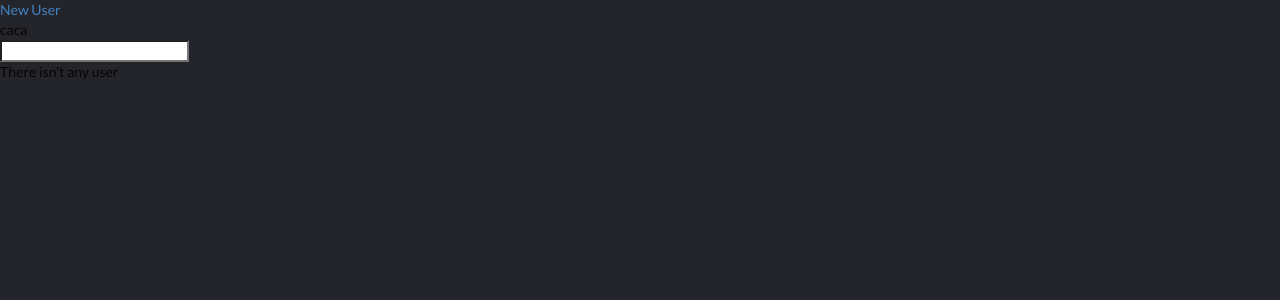
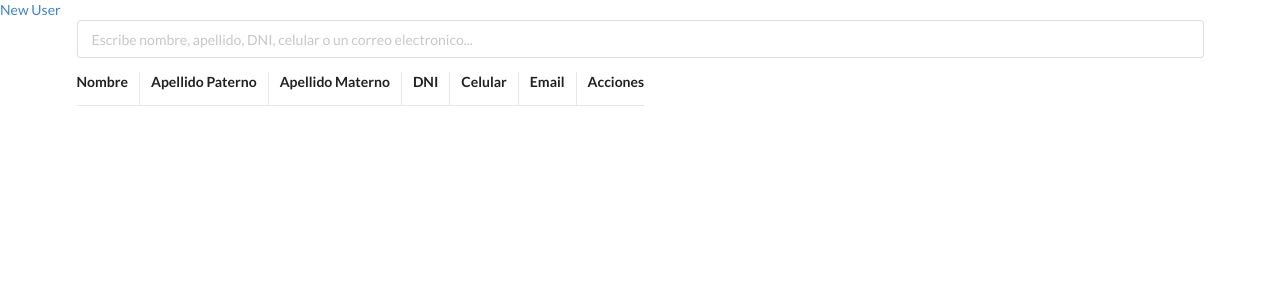
Before and after one commit to aronian666/location, a Vue app: page / in a window 1280 px wide. Shown: the top 300 px of the page. Built offline with nearby package versions, Linux system fonts and the light colour scheme.

Commit message:
add genero

```diff
--- a/src/App.vue
+++ b/src/App.vue
@@ -3,7 +3,6 @@
     <nav>
       <router-link to="/users/new">New User</router-link>
     </nav>
-    <div>caca</div>
     <router-view/>
   </div>
 </template>
@@ -13,7 +12,5 @@
 </script>
 
 <style>
-  body {
-    background: #24252a !important;
-  }
+
 </style>
--- a/src/components/Map.vue
+++ b/src/components/Map.vue
@@ -8,6 +8,7 @@ export default {
     name: 'GoogleMaps',
     props: {
         user: Object,
+        search: String,
         options: {
             type: Object,
             default: function(){
@@ -19,6 +20,7 @@ export default {
         const loader = new Loader('AIzaSyC090yeXmE6adzPnrEDPhG-vQ2bPdbdt4s');
         console.log(this.google)
         this.google = await loader.load();
+
         this.directionsRenderer = new this.google.maps.DirectionsRenderer
         this.directionsService = new this.google.maps.DirectionsService
         this.map = new this.google.maps.Map(document.getElementById("map"), {
--- a/src/main.js
+++ b/src/main.js
@@ -1,11 +1,25 @@
 import Vue from 'vue'
 import App from './App.vue'
-import firebase from 'firebase'
+import firebase from 'firebase/app'
 import router from './router'
 import 'semantic-ui-css/semantic.min.css';
 
 Array.prototype.search = function(search){ // Funcion general para busqueda en la tabla, las tablas dependeran de esta en el futuro, migrar todas las tablas aqui plox
+
   return this.filter(element => {
+    if (typeof search == 'string'){
+      let values = Object.values(element)
+      for (let i = 0; i < values.length; i++){
+        if (typeof values[i] != 'string'){
+          continue
+        }
+        if (values[i].toLowerCase().search(search.toLowerCase()) != -1){
+          return true
+        }
+      }
+
+      return false
+    } else {
       var keys = Object.keys(search)
       for (var i = 0; i < keys.length; i++) {
         var key = keys[i]
@@ -17,7 +31,11 @@ Array.prototype.search = function(search){ // Funcion general para busqueda en l
         }
       }
       return true
+    }
   })
+}
+String.prototype.capitalize = function() {
+  return this.charAt(0).toUpperCase() + this.slice(1);
 }
 
 Vue.config.productionTip = false
--- a/src/views/Search.vue
+++ b/src/views/Search.vue
@@ -1,56 +1,129 @@
 <template>
-  <section class="container">
-    <nav>
-      <input type="text" v-model="search"/>
-    </nav>
-    <div>
-      <ol v-if="users.length > 0">
-        <li v-for="user in users" :key="user.name">{{user.name}}</li>
-      </ol>
-      <div v-else>
-        There isn't any user
-      </div>
+  <section class="ui container">
+    <div class="ui form">
+      <input type="text" v-model="search" placeholder="Escribe nombre, apellido, DNI, celular o un correo electronico..." />
     </div>
+    <table class="ui very basic collapsing celled table">
+      <thead>
+        <tr>
+          <th>Nombre</th>
+          <th>Apellido Paterno</th>
+          <th>Apellido Materno</th>
+          <th>DNI</th>
+          <th>Celular</th>
+          <th>Email</th>
+          <th>Acciones</th>
+        </tr>
+      </thead>
+      <tbody>
+        <tr v-for="user in users.search(search)" :key="user.id">
+          <td>
+            <h4 class="ui image header">
+              <img :src="photos[Math.floor(Math.random() * photos.length)]" class="ui mini rounded image">
+              <div class="content">
+                {{user.name}}
+                <div class="sub header">{{user.role}}
+              </div>
+            </div>
+          </h4></td>
+          <td>
+            {{user.last_name1}}
+          </td>
+          <td>
+            {{user.last_name2}}
+          </td>
+          <td>
+            {{user.dni}}
+          </td>
+          <td>
+            {{user.cellphone}}
+          </td>
+          <td>
+            {{user.email}}
+          </td>
+          <td>
+            <router-link :to="{ name: 'ShowUser', params: { id: user.id }}" class="ui positive basic button">Ver</router-link>
+
+          </td>
+        </tr>
+
+      </tbody>
+    </table>
   </section>
 </template>
 
 <script>
-import { firestore } from 'firebase/app';
-import 'firebase/firestore'
+import { database } from 'firebase/app';
+import 'firebase/database'
 export default {
   name: "App",
   data: function(){
-    let db = firestore()
+    let db = database()
     this.ref = {
-      users: db.collection('users')
+      users: db.ref('users')
     }
+    this.properties = [
+      'name',
+      'last_name',
+      'dni',
+      'cellphone',
+      'email',
+    ]
+    this.photos = [
+      'https://semantic-ui.com/images/avatar2/large/kristy.png',
+      'https://semantic-ui.com/images/avatar2/large/matthew.png',
+      'https://semantic-ui.com/images/avatar2/large/molly.png',
+      'https://semantic-ui.com/images/avatar/large/elliot.jpg'
+    ]
     return {
       search: "",
       users: [],
-      lastChange: Date.now()
-
     }
   },
   watch: {
-    search: async function(search){
-      let element = this;
-      setTimeout(async function() {
-        if (Date.now() - element.lastChange >= 0) {
-          element.users = await element.getUsers(search)
-        }
-      }, 0);
-      this.lastChange = Date.now();
+    search: function(search, ga){
+      if (search.length == 1 && ga.length != 2){
+        this.getUsers(search)
+      } else if (search.length == 0) {
+        this.users = []
+      }
     }
   },
   methods: {
-    getUsers: async function(search){
-      let users = []
+    getUsers: function(search){
+      //search = search
+
+      //const end = search.toUpperCase() + 'Z'
+      let users = {}
       const end = search.replace(/.$/, c => String.fromCharCode(c.charCodeAt(0) + 1));
+      for (let i = 0; i < this.properties.length; i++){
+        this.ref.users.orderByChild(this.properties[i]).startAt(search.toLowerCase()).endAt(end.toLowerCase()).once('value').then(snap => {
+          Object.values(Object.assign(users, snap.val()))
+          let ga = []
+          Object.keys(users).forEach(id => {
+            ga.push(Object.assign({id}, users[id]))
+          })
+          this.users = ga
+
+        })
+        this.ref.users.orderByChild(this.properties[i]).startAt(search.toUpperCase()).endAt(end.toUpperCase()).once('value').then(snap => {
+          Object.values(Object.assign(users, snap.val()))
+          let ga = []
+          Object.keys(users).forEach(id => {
+            ga.push(Object.assign({id}, users[id]))
+          })
+          this.users = ga
+        })
+      }
+
+      //return users
+      /*let users = []
+
       let ga = await (this.ref.users.where('name', '>=', search.toUpperCase()).where('name', '<', end.toLowerCase()).get())
       ga.forEach(user => {
         users.push(Object.assign({id: user.id}, user.data()))
       })
-      return users
+      return users*/
     }
   }
 }
--- a/src/views/users/New.vue
+++ b/src/views/users/New.vue
@@ -1,9 +1,9 @@
 <template>
     <form class="ui container" @submit.prevent="addUser">
-        <div class="ui inverted form stackable equal width grid">
+        <div class="ui form stackable equal width grid">
             <div class="column">
                 <div class="inline field">
-                    <label for="user[name]">Name:</label>
+                    <label for="user[name]">Nombre:</label>
                     <div class="ui icon input">
                         <input v-model="user.name" required type="text" placeholder="Nombre" name="user[name]" id="user[name]">
                         <i v-if="user.name" class="check icon" style="color: green"></i>
@@ -11,11 +11,28 @@
                     </div>
                 </div>
                 <div class="inline field">
-                    <label for="user[last_name]">Last Name:</label>
+                    <label for="user[last_name1]">Apellido Paterno:</label>
                     <div class="ui icon input">
-                        <input v-model="user.last_name" required type="text" placeholder="Apellido" name="user[last_name]" id="user[last_name]">
-
-                        <i v-if="user.last_name" class="check icon" style="color: green"></i>
+                        <input v-model="user.last_name1" required type="text" placeholder="Apellido" name="user[last_name1]" id="user[last_name2]">
+                        <i v-if="user.last_name1" class="check icon" style="color: green"></i>
+                        <i v-else class="expand arrows alternate icon" style="color: red"></i>
+                    </div>
+                </div>
+                <div class="inline field">
+                    <label for="user[last_name2]">Apellido Materno:</label>
+                    <div class="ui icon input">
+                        <input v-model="user.last_name2" required type="text" placeholder="Apellido" name="user[last_name2]" id="user[last_name2]">
+                        <i v-if="user.last_name2" class="check icon" style="color: green"></i>
+                        <i v-else class="expand arrows alternate icon" style="color: red"></i>
+                    </div>
+                </div>
+                <div class="inline field">
+                    <label for="user[name]">Genero:</label>
+                    <div class="ui icon input">
+                        <select v-model="user.gender" name="user[gender]" id="user[gender]">
+                            <option :value="gender" :key="gender" v-for="gender in ['Masculino', 'Femenino']">{{ gender }}</option>
+                        </select>
+                        <i v-if="user.gender" class="check icon" style="color: green"></i>
                         <i v-else class="expand arrows alternate icon" style="color: red"></i>
                     </div>
                 </div>
@@ -28,7 +45,7 @@
                     </div>
                 </div>
                 <div class="inline field">
-                    <label for="user[cellphone]">Cellphone:</label>
+                    <label for="user[cellphone]">Celular:</label>
                     <div class="ui icon input">
                         <input v-model="user.cellphone"  required placeholder="Cellphone" name="user[cellphone]" id="user[cellphone]">
                         <i v-if="!verify.cellphone && user.cellphone" class="check icon" style="color: green"></i>
@@ -36,7 +53,7 @@
                     </div>
                 </div>
                 <div class="inline field">
-                    <label for="user[email]">Email:</label>
+                    <label for="user[email]">Correo Electronico:</label>
                     <div class="ui icon input">
                         <input v-model="user.email" required type="email" placeholder="Email" name="user[email]" id="user[email]">
                         <i v-if="user.email && !verify.email" class="check icon" style="color: green"></i>
@@ -46,7 +63,7 @@
             </div>
             <div class="column field">
                 <label>Su casa</label>
-                <GoogleMaps :user="user" :options="{marker: true}" />
+                <GoogleMaps :user="user" :search="casa" :options="{marker: true}" />
             </div>
         </div>
         <button class="ui inverted teal button" :disabled="!verifyAllInputs">Add User</button>
@@ -69,7 +86,8 @@ export default {
         }
         return {
             user: {},
-            verify: {}
+            verify: {},
+
         }
     },
     watch: {
@@ -112,6 +130,10 @@ export default {
 
             //this.verifyUser()
             //await this.ref.users.add(this.user)
+            if (!this.user.location){
+                alert('Selecciona un punto en el mapa')
+                return
+            }
             let ref = this.ref.users.push()
             await ref.set(this.user)
             this.$router.push({ name: 'ShowUser', params: {id: ref.key, user: this.user}});
--- a/src/views/users/Show.vue
+++ b/src/views/users/Show.vue
@@ -25,7 +25,7 @@ export default {
     data: function(){
         this.properties = [
             {name: 'Name', property: 'name', icon: 'user'},
-            {name: '', property: 'phone', icon: 'phone volume'},
+            {name: '', property: 'cellphone', icon: 'phone volume'},
             {name: '', property: 'dni', icon: 'address card'},
             {name: '', property: 'email', icon: 'mail'}
         ]
```
Lines whose indentation alone changed are shown as unchanged.
